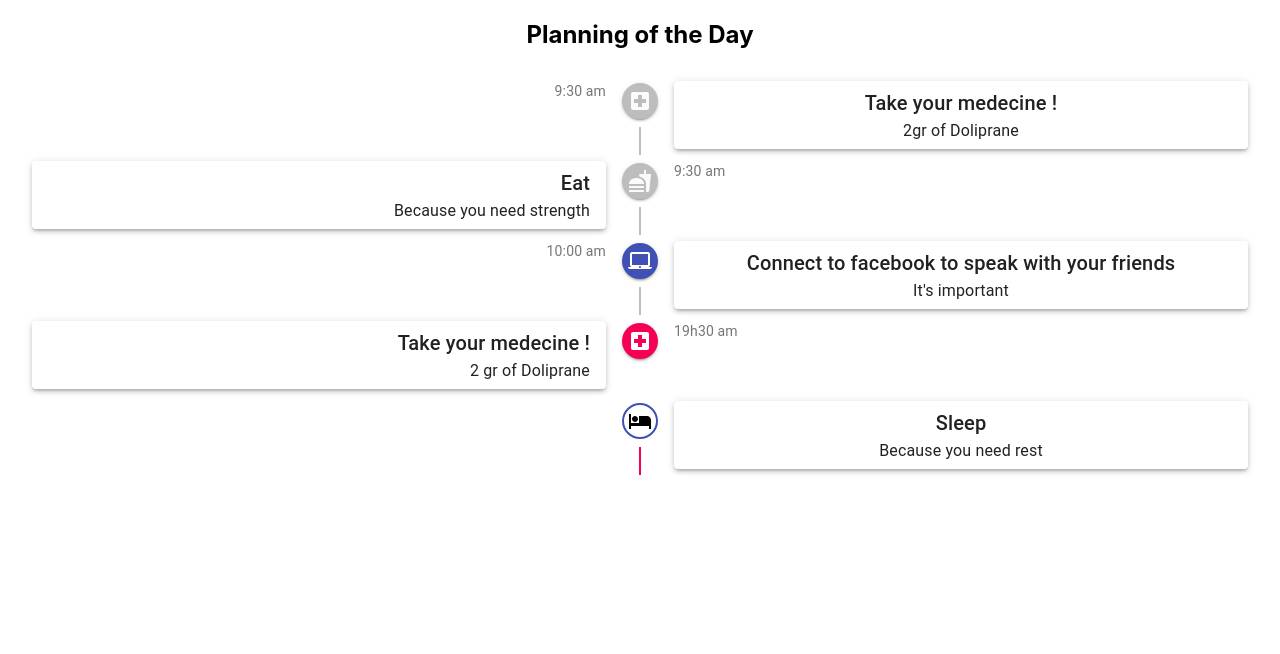
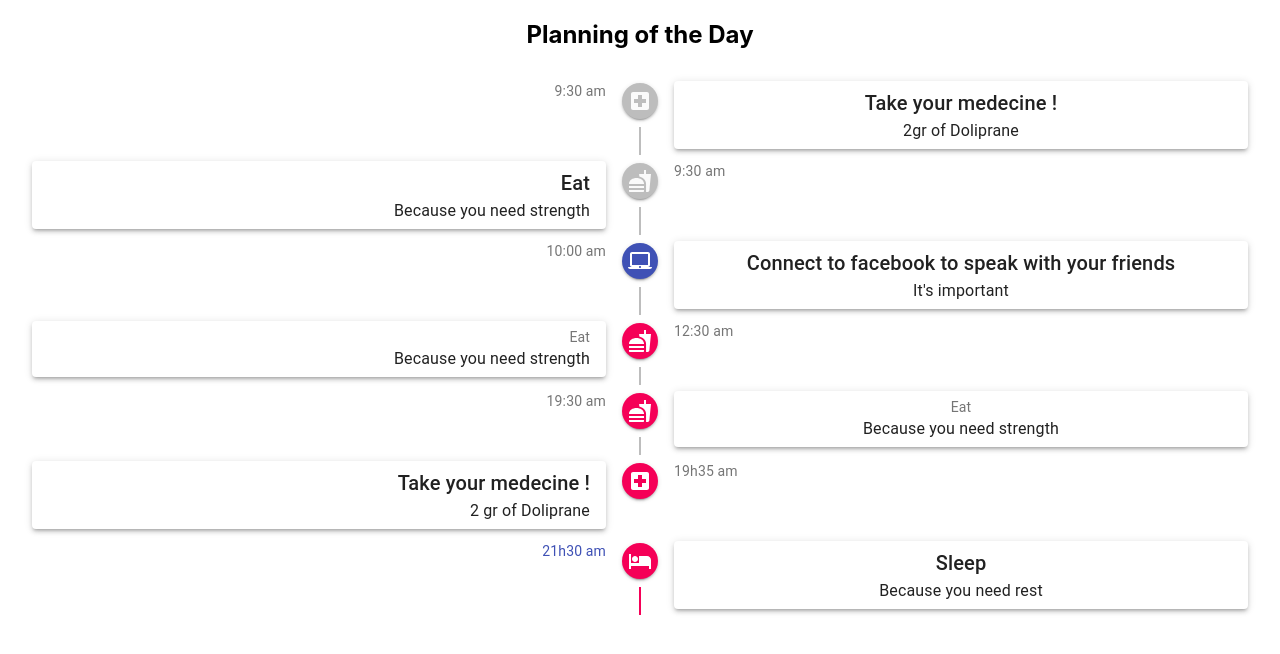
Before and after one commit to llopezjosue/doctogone-front, a React (Create React App) app: page /user/my-planning in a window 1280 px wide. Shown: the top 654 px of the page. Built offline with nearby package versions, Linux system fonts and the light colour scheme.

Commit message:
essais couleurs plus réglages planning

```diff
--- a/src/components/Login.jsx
+++ b/src/components/Login.jsx
@@ -32,6 +32,7 @@ const useStyles = makeStyles((theme) => ({
     display: 'flex',
     flexDirection: 'column',
     alignItems: 'center',
+
   },
   avatar: {
     margin: theme.spacing(1),
--- a/src/components/User/Planning.jsx
+++ b/src/components/User/Planning.jsx
@@ -16,6 +16,14 @@ import Typography from '@material-ui/core/Typography';
 
 
 const useStyles = makeStyles((theme) => ({
+  palette: {
+    primary: {
+      main: '#168D88',
+    },
+    secondary: {
+      main: '#168D88',
+    },
+  },
   paper: {
     padding: '6px 16px',
   },
@@ -29,7 +37,8 @@ export default function Planning() {
 
   return (
     <Timeline align="alternate">
-      <TimelineItem>
+
+      <TimelineItem >
         <TimelineOppositeContent>
           <Typography variant="body2" color="textSecondary">
             9:30 am
@@ -50,6 +59,7 @@ export default function Planning() {
           </Paper>
         </TimelineContent>
       </TimelineItem>
+
       <TimelineItem>
         <TimelineOppositeContent>
           <Typography variant="body2" color="textSecondary">
@@ -71,6 +81,7 @@ export default function Planning() {
           </Paper>
         </TimelineContent>
       </TimelineItem>
+
       <TimelineItem>
         <TimelineOppositeContent>
           <Typography variant="body2" color="textSecondary">
@@ -92,10 +103,55 @@ export default function Planning() {
           </Paper>
         </TimelineContent>
       </TimelineItem>
+
+      <TimelineItem>
+        <TimelineOppositeContent>
+          <Typography variant="body2" color="textSecondary">
+            12:30 am
+          </Typography>
+        </TimelineOppositeContent>
+        <TimelineSeparator>
+          <TimelineDot color="secondary">
+            <FastfoodIcon />
+          </TimelineDot>
+          <TimelineConnector />
+        </TimelineSeparator>
+        <TimelineContent>
+          <Paper elevation={3} className={classes.paper}>
+            <Typography variant="body2" color="textSecondary">
+              Eat
+            </Typography>
+            <Typography>Because you need strength</Typography>
+          </Paper>
+        </TimelineContent>
+      </TimelineItem>
+
+      <TimelineItem>
+        <TimelineOppositeContent>
+          <Typography variant="body2" color="textSecondary">
+            19:30 am
+          </Typography>
+        </TimelineOppositeContent>
+        <TimelineSeparator>
+          <TimelineDot color="secondary">
+            <FastfoodIcon />
+          </TimelineDot>
+          <TimelineConnector />
+        </TimelineSeparator>
+        <TimelineContent>
+          <Paper elevation={3} className={classes.paper}>
+            <Typography variant="body2" color="textSecondary">
+              Eat
+            </Typography>
+            <Typography>Because you need strength</Typography>
+          </Paper>
+        </TimelineContent>
+      </TimelineItem>
+
       <TimelineItem>
       <TimelineOppositeContent>
           <Typography variant="body2" color="textSecondary">
-            19h30 am
+            19h35 am
           </Typography>
         </TimelineOppositeContent>
         <TimelineSeparator>
@@ -112,9 +168,16 @@ export default function Planning() {
           </Paper>
         </TimelineContent>
       </TimelineItem>
+
+
       <TimelineItem>
+      <TimelineOppositeContent>
+          <Typography variant="body2" color="primary">
+            21h30 am
+          </Typography >
+        </TimelineOppositeContent>
         <TimelineSeparator>
-          <TimelineDot color="primary" variant="outlined">
+          <TimelineDot color="secondary">
             <HotelIcon />
           </TimelineDot>
           <TimelineConnector className={classes.secondaryTail} />
```
